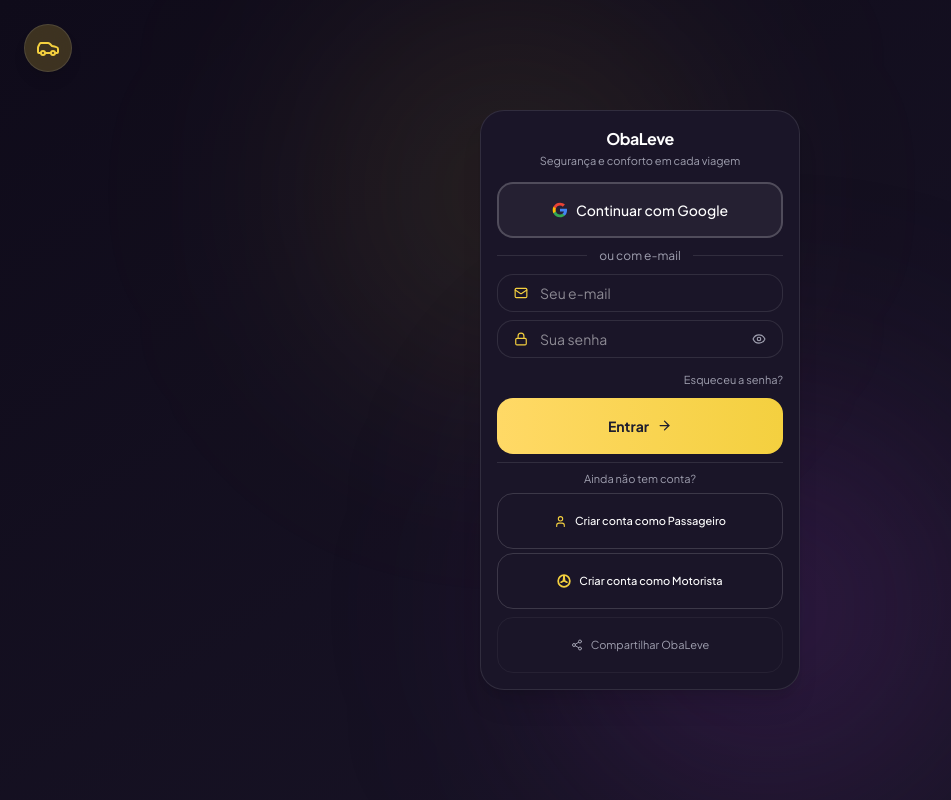
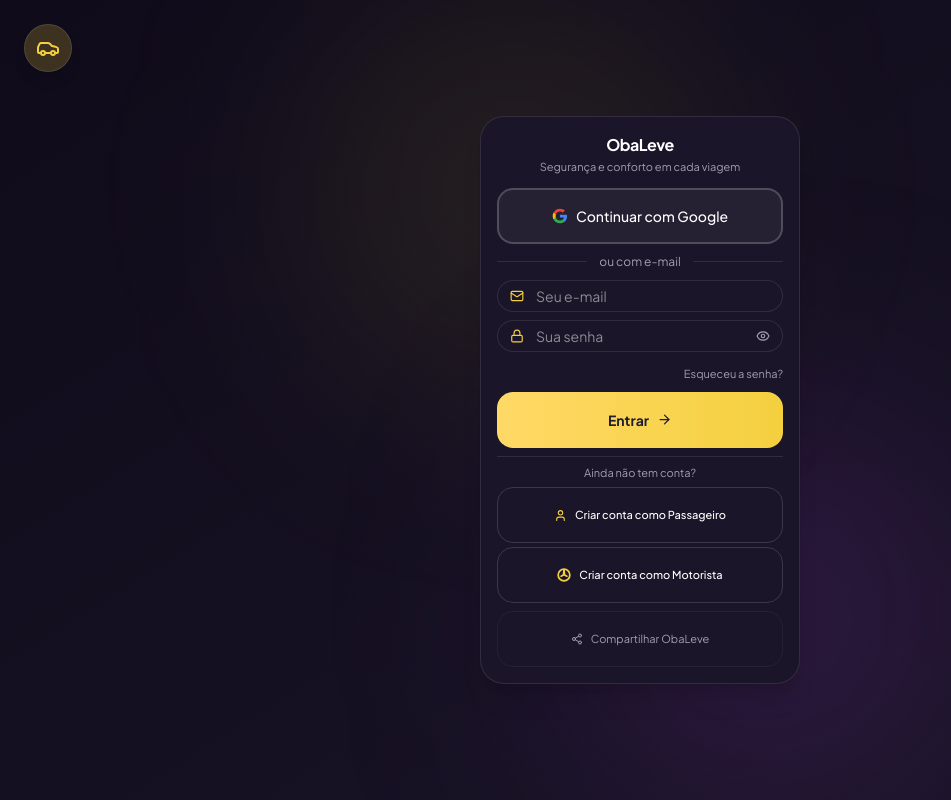
Before and after one commit to izakeobaleva/obaleva-app, a React (Vite) app: page / in a window 1280 px wide. Shown: the whole page, without its empty margins (0-951 px from the left). Built offline with nearby package versions, Linux system fonts and the light colour scheme; no server answers; the database is empty.

Commit message:
[dyad] wrote 1 file(s) + extra files edited outside of Dyad

```diff
--- a/src/pages/Login.tsx
+++ b/src/pages/Login.tsx
@@ -109,7 +109,7 @@ export default function Login() {
         <motion.button
           whileTap={{ scale: 0.98 }}
           onClick={handleGoogleLogin}
-          className="w-full py-2 rounded-2xl border-2 border-white/20 bg-white/5 text-white flex items-center justify-center gap-2 hover:bg-white/10 hover:border-white/30 transition-all font-medium text-sm"
+          className="w-full py-1.5 rounded-2xl border-2 border-white/20 bg-white/5 text-white flex items-center justify-center gap-2 hover:bg-white/10 hover:border-white/30 transition-all font-medium text-sm"
         >
           <svg viewBox="0 0 24 24" width="16" height="16" xmlns="http://www.w3.org/2000/svg">
             <path d="M22.56 12.25c0-.78-.07-1.53-.2-2.25H12v4.26h5.92a5.06 5.06 0 01-2.2 3.32v2.77h3.57c2.08-1.92 3.28-4.74 3.28-8.1z" fill="#4285F4"/>
@@ -130,24 +130,24 @@ export default function Login() {
         </div>
 
         <form onSubmit={handleSubmit} className="space-y-2">
-          <div className="flex items-center gap-3 bg-[#1A1528] border border-white/10 rounded-2xl px-4 py-2">
+          <div className="flex items-center gap-3 bg-[#1A1528] border border-white/10 rounded-2xl px-3 py-1.5 leading-none">
             <Mail size={14} className="text-[#F4D03F] shrink-0" />
             <input
               type="email"
               placeholder="Seu e-mail"
-              className="w-full bg-transparent text-white placeholder-white/50 focus:outline-none text-sm"
+              className="w-full bg-transparent text-white placeholder-white/50 focus:outline-none text-sm leading-none"
               value={email}
               onChange={e => setEmail(e.target.value)}
               required
             />
           </div>
 
-          <div className="flex items-center gap-3 bg-[#1A1528] border border-white/10 rounded-2xl px-4 py-2">
+          <div className="flex items-center gap-3 bg-[#1A1528] border border-white/10 rounded-2xl px-3 py-1.5 leading-none">
             <Lock size={14} className="text-[#F4D03F] shrink-0" />
             <input
               type={showPassword ? 'text' : 'password'}
               placeholder="Sua senha"
-              className="w-full bg-transparent text-white placeholder-white/50 focus:outline-none text-sm"
+              className="w-full bg-transparent text-white placeholder-white/50 focus:outline-none text-sm leading-none"
               value={password}
               onChange={e => setPassword(e.target.value)}
               required
@@ -171,7 +171,7 @@ export default function Login() {
           <motion.button
             whileTap={{ scale: 0.98 }}
             type="submit"
-            className="w-full py-2 rounded-2xl font-bold bg-gradient-to-r from-[#FFD966] to-[#F4D03F] text-[#1E1E2F] hover:shadow-lg transition-all flex items-center justify-center gap-2 text-sm"
+            className="w-full py-1.5 rounded-2xl font-bold bg-gradient-to-r from-[#FFD966] to-[#F4D03F] text-[#1E1E2F] hover:shadow-lg transition-all flex items-center justify-center gap-2 text-sm"
           >
             Entrar <ArrowRight size={15} />
           </motion.button>
@@ -181,14 +181,14 @@ export default function Login() {
           <p className="text-[11px] text-[#A0A0B0] text-center mb-1.5">Ainda não tem conta?</p>
           <Link
             to="/register"
-            className="w-full py-2 rounded-2xl border border-white/15 text-white flex items-center justify-center gap-2 hover:bg-white/5 hover:border-white/30 transition-all font-medium text-[11px] mb-1"
+            className="w-full py-1.5 rounded-2xl border border-white/15 text-white flex items-center justify-center gap-2 hover:bg-white/5 hover:border-white/30 transition-all font-medium text-[11px] mb-1"
           >
             <User size={13} className="text-[#F4D03F]" />
             Criar conta como Passageiro
           </Link>
           <Link
             to="/register-driver"
-            className="w-full py-2 rounded-2xl border border-white/15 text-white flex items-center justify-center gap-2 hover:bg-white/5 hover:border-white/30 transition-all font-medium text-[11px]"
+            className="w-full py-1.5 rounded-2xl border border-white/15 text-white flex items-center justify-center gap-2 hover:bg-white/5 hover:border-white/30 transition-all font-medium text-[11px]"
           >
             <svg viewBox="0 0 24 24" width="14" height="14" fill="none" stroke="#F4D03F" strokeWidth="3" strokeLinecap="round" strokeLinejoin="round">
               <circle cx="12" cy="12" r="10" strokeWidth="3"/>
@@ -203,7 +203,7 @@ export default function Login() {
         <motion.button
           whileTap={{ scale: 0.98 }}
           onClick={handleShare}
-          className="w-full mt-2 py-2 rounded-2xl text-[#A0A0B0] hover:text-white hover:bg-white/5 transition-all flex items-center justify-center gap-2 text-[11px] border border-white/5"
+          className="w-full mt-2 py-1.5 rounded-2xl text-[#A0A0B0] hover:text-white hover:bg-white/5 transition-all flex items-center justify-center gap-2 text-[11px] border border-white/5"
         >
           <Share2 size={12} />
           Compartilhar ObaLeve
```
Also changed, not shown: .dyad/screenshot/5cfe95ba4605ff01ec94478bf0a5733afbc33ac3.png (added).
